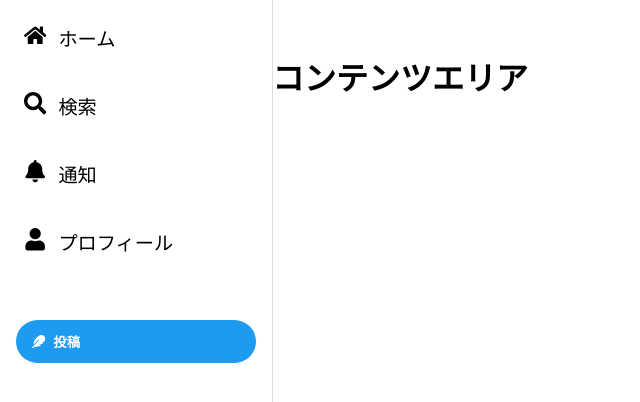
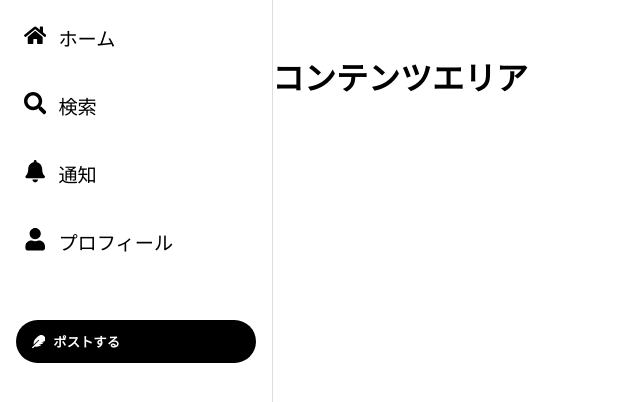
Before and after one commit to Jam-oji3/uttc_hackathon_shuei_mizusawa_fe, a React (Create React App) app in the folder my-x-app/: page / in a window 1280 px wide. Shown: the top 402 px of the page, without its empty margins (0-640 px from the left). Built offline with nearby package versions, Linux system fonts and the light colour scheme.

Commit message:
左側のメニューバーを追加

```diff
--- a/my-x-app/src/components/Sidebar.module.css
+++ b/my-x-app/src/components/Sidebar.module.css
@@ -45,7 +45,7 @@
   .tweetButton {
     margin-top: 2rem;
     padding: 0.75rem 1rem;
-    background-color: #1d9bf0;
+    background-color: #000000;
     color: white;
     font-weight: bold;
     border: none;
@@ -58,7 +58,7 @@
   }
 
   .tweetButton:hover {
-    background-color: #1a8cd8;
+    background-color: #3e3e3e;
   }
 
   .featherIcon {
--- a/my-x-app/src/components/Sidebar.tsx
+++ b/my-x-app/src/components/Sidebar.tsx
@@ -11,7 +11,7 @@ const Sidebar = () => {
         <SidebarItem icon={<FaBell />} label="通知" />
         <SidebarItem icon={<FaUser />} label="プロフィール" />
         <button className={styles.tweetButton}>
-          <FaFeather /> 投稿
+          <FaFeather /> ポストする
         </button>
       </div>
     </aside>
```
